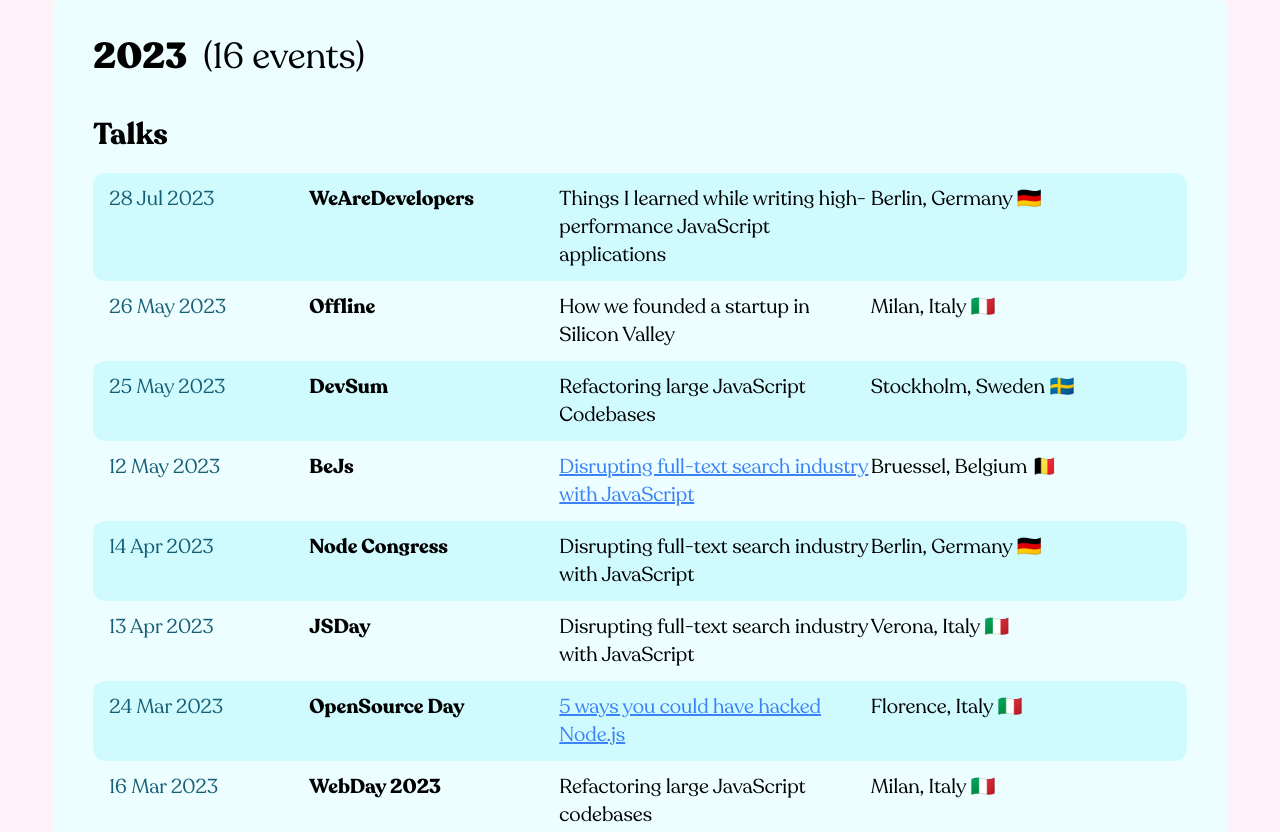
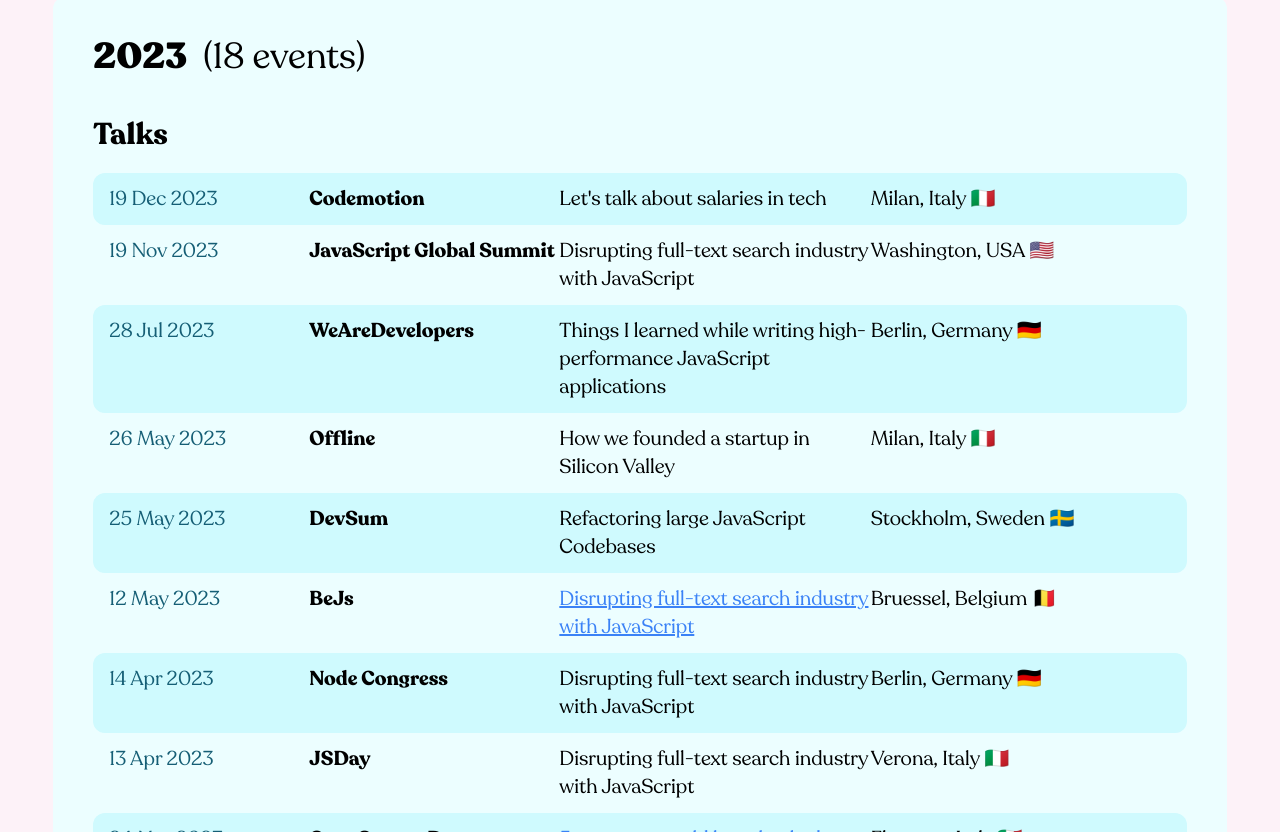
Before and after one commit to micheleriva/personal-website, a Next.js app: page /talks in a window 1280 px wide. Shown: the part 1023-1855 px from the top of the page. Built offline with nearby package versions, Linux system fonts and the light colour scheme.

Commit message:
Update events.js

```diff
--- a/data/events.js
+++ b/data/events.js
@@ -963,4 +963,28 @@ export default [
     type: "talk",
     mode: "in-person",
   },
+  {
+    date: new Date(2023, 10, 19),
+    event: "JavaScript Global Summit",
+    city: "Washington",
+    country: "USA",
+    emoji: "🇺🇸",
+    title: "Disrupting full-text search industry with JavaScript",
+    url: null,
+    language: "english",
+    type: "talk",
+    mode: "remote",
+  },
+  {
+    date: new Date(2023, 11, 19),
+    event: "Codemotion",
+    city: "Milan",
+    country: "Italy",
+    emoji: "🇮🇹",
+    title: "Let's talk about salaries in tech",
+    url: null,
+    language: "english",
+    type: "talk",
+    mode: "in-person",
+  },
 ];
```
